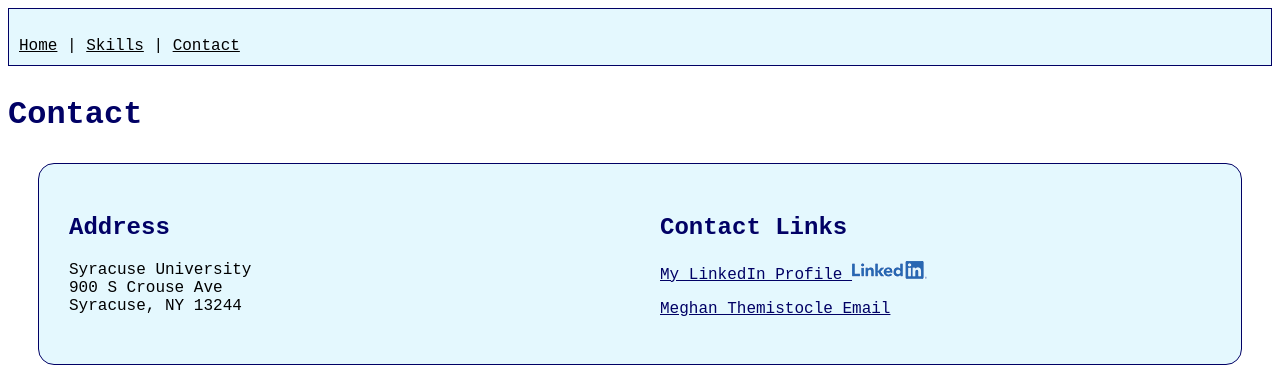
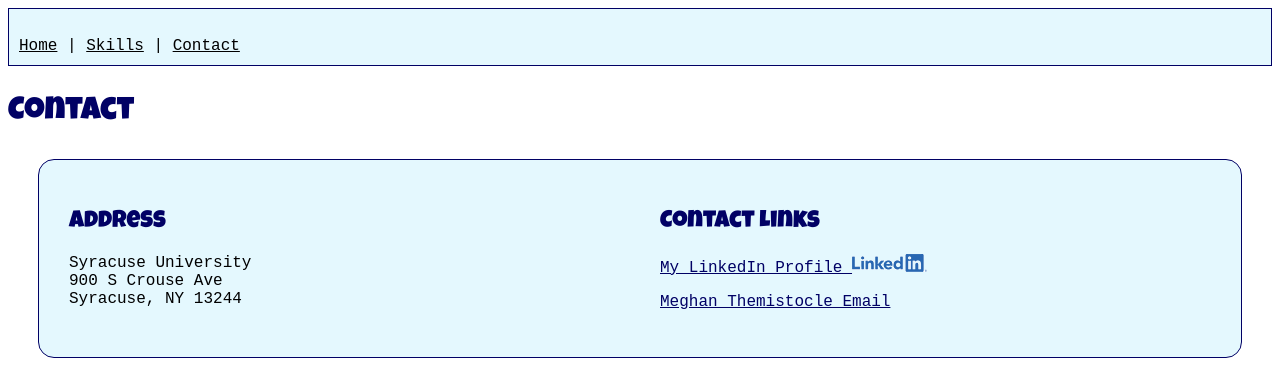
Before and after one commit to mthemistocle/ist263, a plain HTML site: page Labs/lab13/contact2.html in a window 1280 px wide. Shown: the top 386 px of the page. Drawn offline with Linux system fonts and the light colour scheme.

Commit message:
completed lab 14

```diff
--- a/Labs/lab13/contact2.html
+++ b/Labs/lab13/contact2.html
@@ -5,6 +5,11 @@
         <meta name="viewport" content="width=device-width, intial-scale=1.0">
         <title> Contact </title>
         <link rel="stylesheet" href="stylesheet7.css">
+        <link rel="shortcut icon" type="image/x-icon" href="../../Images/favicon.ico">
+        <link rel="preconnect" href="https://fonts.googleapis.com">
+<link rel="preconnect" href="https://fonts.gstatic.com" crossorigin>
+<link href="https://fonts.googleapis.com/css2?family=Luckiest+Guy&display=swap" rel="stylesheet">
+
     </head>
     <body>
         <nav>
--- a/Labs/lab13/stylesheet7.css
+++ b/Labs/lab13/stylesheet7.css
@@ -4,7 +4,14 @@ body {background-color: #ffffff;
 a {color: #010165;}
 a:hover {color: #2389da;}
 
-h1,h2 {color: #010165}
+h1,h2 {
+    color: #010165;
+    font-family: "Luckiest Guy", cursive;
+  font-weight: 400;
+  font-style: normal; }
+
+
+
 .myskillshead {text-align: center;}
 
 nav {background-color: #e4f8fe; border: 1px solid #010165}
```
Also changed, not shown: Labs/lab13/index.html (+4 -0 lines), Labs/lab13/skills2.html (+4 -0 lines).
